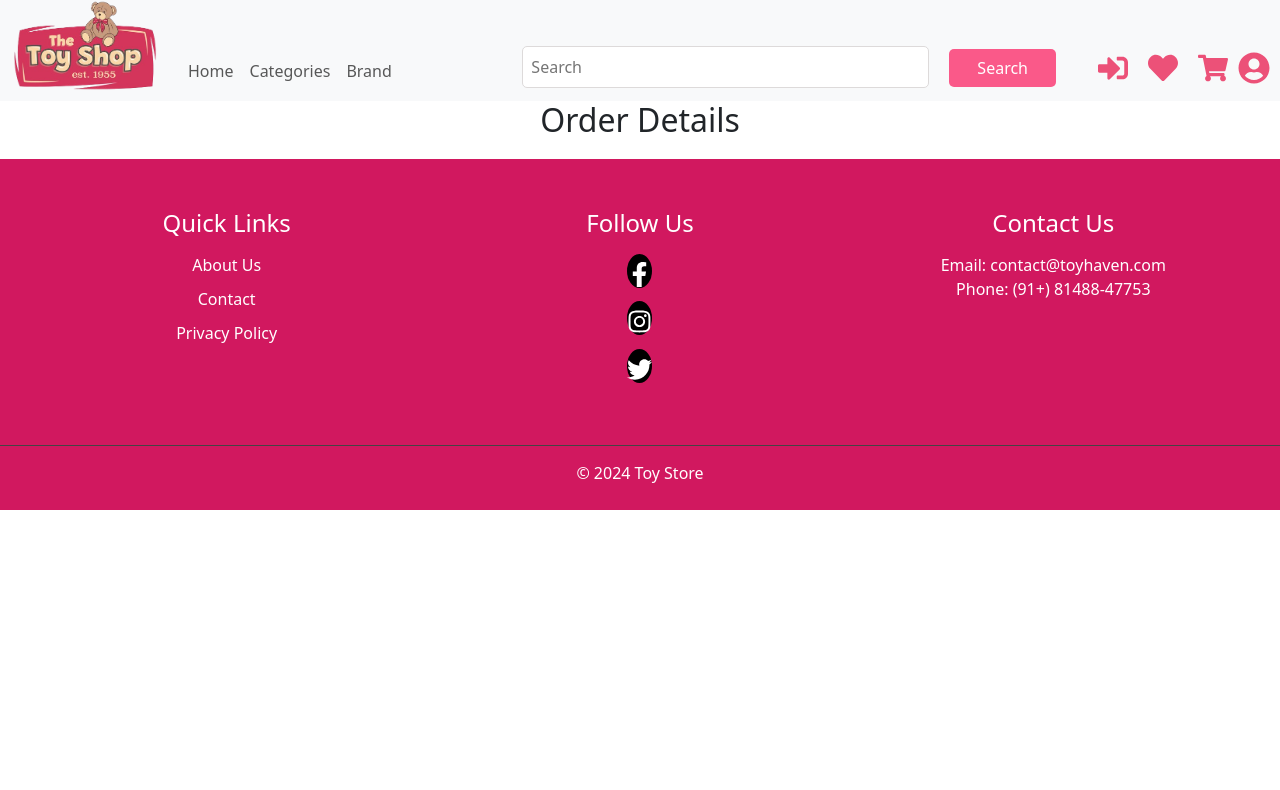
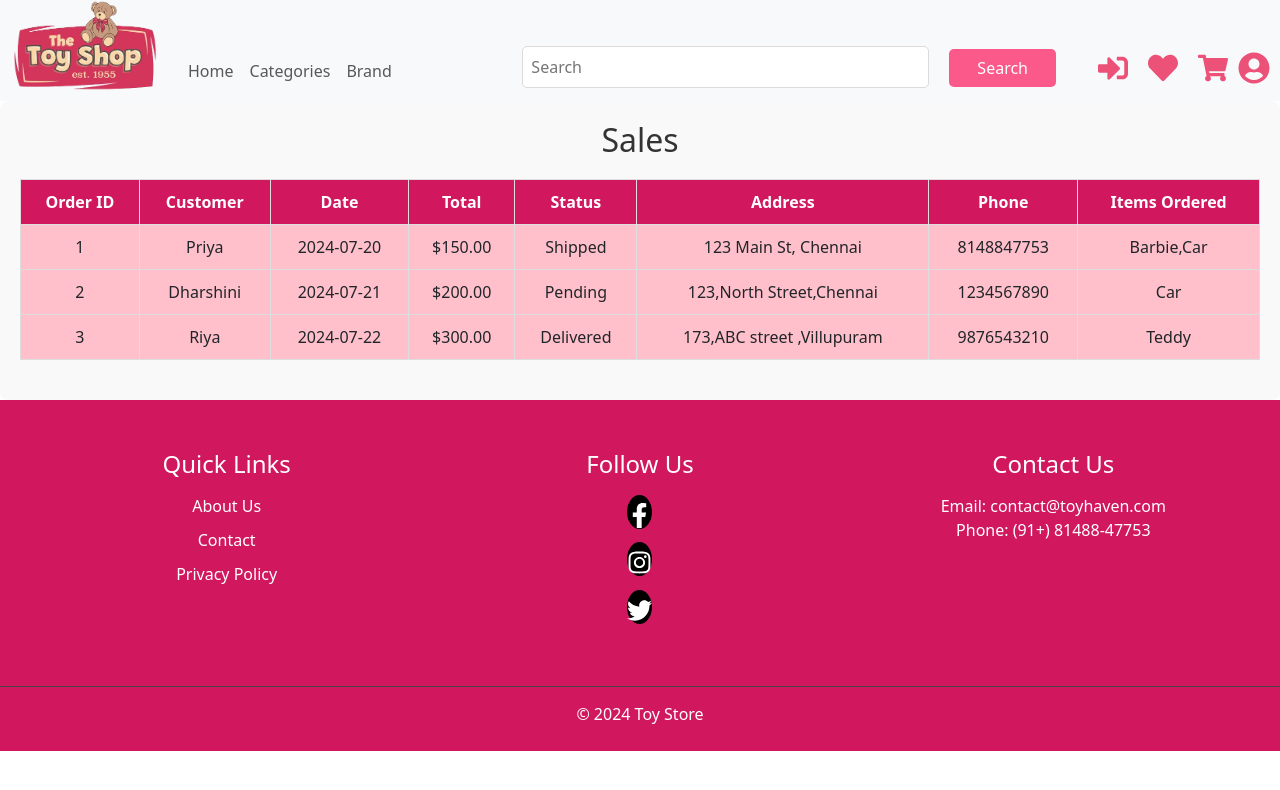
Before and after one commit to priyadarshini-j/AppDevelopment, a React (Create React App) app in the folder project/: page /orderdetails in a window 1280 px wide. Shown: the top 790 px of the page. Built offline with nearby package versions, Linux system fonts and the light colour scheme.

Commit message:
To create admin dashboard

```diff
--- a/project/package.json
+++ b/project/package.json
@@ -22,6 +22,7 @@
     "react-redux": "^9.1.2",
     "react-router-dom": "^6.25.1",
     "react-scripts": "5.0.1",
+    "recharts": "^2.12.7",
     "redux": "^5.0.1",
     "web-vitals": "^2.1.4"
   },
--- a/project/src/components/AdminDashboard.js
+++ b/project/src/components/AdminDashboard.js
@@ -29,7 +29,7 @@ function AdminDashboard() {
         return <OrderDetails />;
       // Add more cases as needed
       default:
-        return <Users />;
+        return <Users/>;
     }
   };
 
@@ -41,9 +41,9 @@ function AdminDashboard() {
           <h2>Priyadharshini</h2>
         </div>
         <ul>
-          <li><Link to="#" onClick={() => setActiveComponent('users')}>Total Users</Link></li>
-          <li><Link to="#" onClick={() => setActiveComponent('bichart')}>BI Chart</Link></li>
-          <li><Link to="#" onClick={() => setActiveComponent('orderdetails')}>Order Details</Link></li>
+          <li><Link to="#" onClick={() => setActiveComponent('users')}>Users List</Link></li>
+          <li><Link to="#" onClick={() => setActiveComponent('bichart')}>Reports</Link></li>
+          <li><Link to="#" onClick={() => setActiveComponent('orderdetails')}>Sales</Link></li>
         </ul>
         <button onClick={handleLogout} className="logout-button">Logout</button>
       </div>
--- a/project/src/components/BIChart.js
+++ b/project/src/components/BIChart.js
@@ -1,10 +1,56 @@
 import React from 'react';
+import { BarChart, Bar, XAxis, YAxis, CartesianGrid, Tooltip, Legend, ResponsiveContainer } from 'recharts';
 
 function BIChart() {
+  const styles = {
+    container: {
+      padding: '20px',
+      backgroundColor: '#f9f9f9',
+      borderRadius: '8px',
+      textAlign: 'center',
+    },
+    header: {
+      color: '#333',
+      marginBottom: '20px',
+    },
+    chart: {
+      margin: '0 auto',
+      maxWidth: '1000px',
+    },
+  };
+
+  // Example data for the chart (replace with your actual data)
+  const data = [
+    { name: 'Toy A', sales: 4000, stock: 2400, amt: 2400 },
+    { name: 'Toy B', sales: 3000, stock: 1398, amt: 2210 },
+    { name: 'Toy C', sales: 2000, stock: 9800, amt: 2290 },
+    { name: 'Toy D', sales: 2780, stock: 3908, amt: 2000 },
+    { name: 'Toy E', sales: 1890, stock: 4800, amt: 2181 },
+    { name: 'Toy F', sales: 2390, stock: 3800, amt: 2500 },
+    { name: 'Toy G', sales: 3490, stock: 4300, amt: 2100 },
+  ];
+
   return (
-    <div>
-      <h2>BI Chart</h2>
-      {/* Implement your BI chart functionality */}
+    <div style={styles.container}>
+      <h2 style={styles.header}>Reports</h2>
+      <div style={styles.chart}>
+        <ResponsiveContainer width="100%" height={400}>
+          <BarChart
+            data={data}
+            margin={{
+              top: 5, right: 30, left: 20, bottom: 5,
+            }}
+          >
+            <CartesianGrid strokeDasharray="3 3" />
+            <XAxis dataKey="name" />
+            <YAxis />
+            <Tooltip />
+            <Legend />
+            <Bar dataKey="sales" fill="#8884d8" />
+            <Bar dataKey="stock" fill="#82ca9d" />
+          </BarChart>
+        </ResponsiveContainer>
+      </div>
     </div>
   );
 }
--- a/project/src/components/OrderDetails.js
+++ b/project/src/components/OrderDetails.js
@@ -1,10 +1,103 @@
 import React from 'react';
 
 function OrderDetails() {
+  const styles = {
+    container: {
+      padding: '20px',
+      backgroundColor: '#f9f9f9',
+      borderRadius: '8px',
+      textAlign: 'center',
+    },
+    header: {
+      color: '#333',
+      marginBottom: '20px',
+    },
+    table: {
+      width: '100%',
+      borderCollapse: 'collapse',
+      margin: '20px 0',
+    },
+    th: {
+      padding: '10px',
+      backgroundColor: '#d1185f',
+      color: '#fff',
+      border: '1px solid #ddd',
+    },
+    td: {
+      padding: '10px',
+      border: '1px solid #ddd',
+      backgroundColor:'pink',
+    },
+    tr: {
+      backgroundColor: '#f9f9f9',
+    },
+  };
+
+  // Example order data (replace with your logic to fetch order details)
+  const orders = [
+    {
+      id: 1,
+      customer: 'Priya',
+      date: '2024-07-20',
+      total: '$150.00',
+      status: 'Shipped',
+      address: '123 Main St, Chennai',
+      phone: '8148847753',
+      items: 'Barbie,Car',
+    },
+    {
+      id: 2,
+      customer: 'Dharshini',
+      date: '2024-07-21',
+      total: '$200.00',
+      status: 'Pending',
+      address: '123,North Street,Chennai',
+      phone: '1234567890',
+      items: 'Car',
+    },
+    {
+      id: 3,
+      customer: 'Riya',
+      date: '2024-07-22',
+      total: '$300.00',
+      status: 'Delivered',
+      address: '173,ABC street ,Villupuram',
+      phone: '9876543210',
+      items: 'Teddy',
+    },
+  ];
+
   return (
-    <div>
-      <h2>Order Details</h2>
-      {/* Implement your logic to fetch and display order details */}
+    <div style={styles.container}>
+      <h2 style={styles.header}>Sales</h2>
+      <table style={styles.table}>
+        <thead>
+          <tr>
+            <th style={styles.th}>Order ID</th>
+            <th style={styles.th}>Customer</th>
+            <th style={styles.th}>Date</th>
+            <th style={styles.th}>Total</th>
+            <th style={styles.th}>Status</th>
+            <th style={styles.th}>Address</th>
+            <th style={styles.th}>Phone</th>
+            <th style={styles.th}>Items Ordered</th>
+          </tr>
+        </thead>
+        <tbody>
+          {orders.map(order => (
+            <tr key={order.id} style={styles.tr}>
+              <td style={styles.td}>{order.id}</td>
+              <td style={styles.td}>{order.customer}</td>
+              <td style={styles.td}>{order.date}</td>
+              <td style={styles.td}>{order.total}</td>
+              <td style={styles.td}>{order.status}</td>
+              <td style={styles.td}>{order.address}</td>
+              <td style={styles.td}>{order.phone}</td>
+              <td style={styles.td}>{order.items}</td>
+            </tr>
+          ))}
+        </tbody>
+      </table>
     </div>
   );
 }
--- a/project/src/components/Users.js
+++ b/project/src/components/Users.js
@@ -1,10 +1,65 @@
 import React from 'react';
 
 function Users() {
+  const styles = {
+    container: {
+      padding: '20px',
+      borderRadius: '8px',
+      textAlign: 'center',
+    },
+    header: {
+      color: '#333',
+      marginBottom: '20px',
+    },
+    table: {
+      width: '100%',
+      borderCollapse: 'collapse',
+      margin: '20px 0',
+    },
+    th: {
+      padding: '10px',
+      backgroundColor: '#d1185f',
+      color: '#fff',
+      border: '1px solid #ddd',
+    },
+    td: {
+      padding: '10px',
+      border: '1px solid #ddd',
+    },
+    tr: {
+      backgroundColor: 'pink',
+    },
+  };
+
+  // Example user data (replace with your logic to fetch users)
+  const users = [
+    { id: 1, name: 'Priya', email: 'priya@gmail.com' },
+    { id: 2, name: 'Dharshini', email: 'dharshini@gmail.com' },
+    { id: 3, name: 'Riya', email: 'riya@gmail.com' },
+  ];
+
   return (
-    <div>
-      <h2>Total Users</h2>
-      {/* Implement your logic to fetch and display total users */}
+    <div style={styles.container}>
+      <h2 style={styles.header}>Users List</h2>
+      <p>Total Registered Users: {users.length}</p>
+      <table style={styles.table}>
+        <thead>
+          <tr>
+            <th style={styles.th}>ID</th>
+            <th style={styles.th}>Name</th>
+            <th style={styles.th}>Email</th>
+          </tr>
+        </thead>
+        <tbody>
+          {users.map(user => (
+            <tr key={user.id} style={styles.tr}>
+              <td style={styles.td}>{user.id}</td>
+              <td style={styles.td}>{user.name}</td>
+              <td style={styles.td}>{user.email}</td>
+            </tr>
+          ))}
+        </tbody>
+      </table>
     </div>
   );
 }
```
Also changed, not shown: 1 other file (tests, documents, lock files or other folders).
